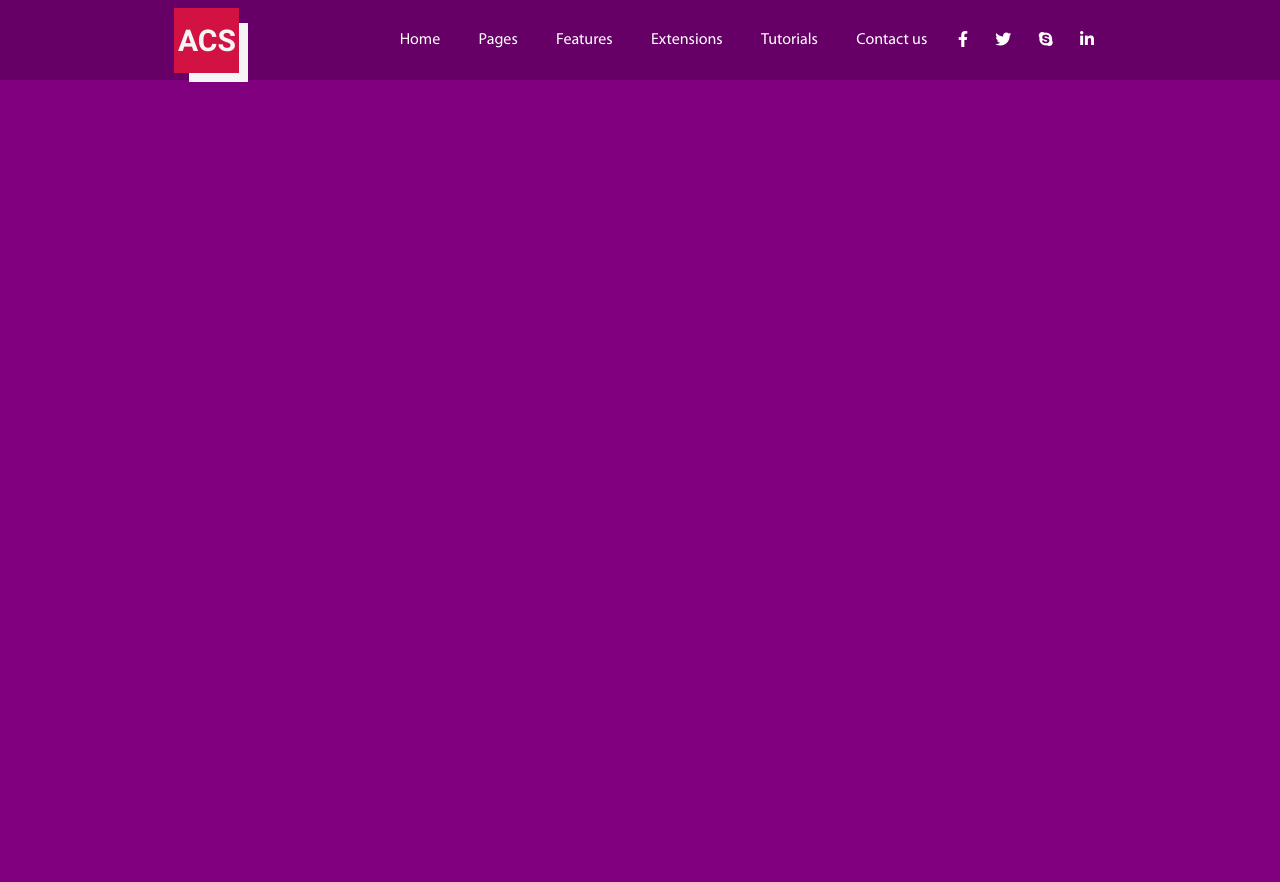
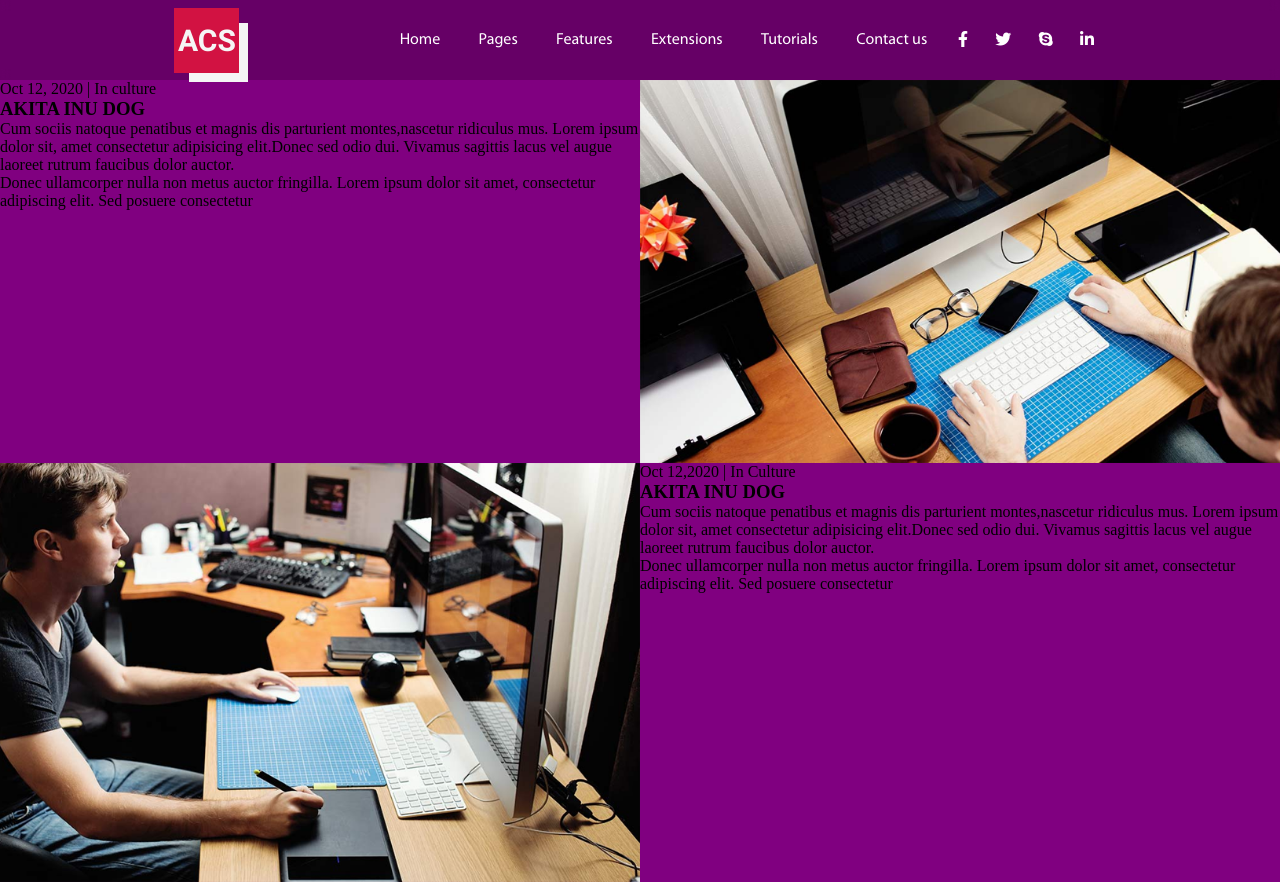
Before and after one commit to Whitenor/ProjectOneInteNoBootstrap, a plain HTML site: page index.html in a window 1280 px wide. Before the commit the page ends 800 px from the top, so only its background shows below. Drawn offline with Linux system fonts and the light colour scheme.

Commit message:
new area

```diff
--- a/assets/css/style.css
+++ b/assets/css/style.css
@@ -72,3 +72,13 @@ nav{
     height: 65px;
     box-shadow: 12px 12px 0px -3px #F5F5F5
 }
+
+#news > div{
+    display: flex;
+}
+#news > div > *{
+    width: 50%;
+}
+#news > div:nth-child(2){
+    flex-direction: row-reverse;
+}
--- a/index.html
+++ b/index.html
@@ -1,14 +1,18 @@
 <!DOCTYPE html>
-<html lang="en">
+<html lang="fr">
+
 <head>
     <meta charset="UTF-8">
     <meta http-equiv="X-UA-Compatible" content="IE=edge">
     <meta name="viewport" content="width=device-width, initial-scale=1.0">
 
-    <link rel="stylesheet" href="https://cdnjs.cloudflare.com/ajax/libs/font-awesome/6.1.1/css/all.min.css" integrity="sha512-KfkfwYDsLkIlwQp6LFnl8zNdLGxu9YAA1QvwINks4PhcElQSvqcyVLLD9aMhXd13uQjoXtEKNosOWaZqXgel0g==" crossorigin="anonymous" referrerpolicy="no-referrer" />
+    <link rel="stylesheet" href="https://cdnjs.cloudflare.com/ajax/libs/font-awesome/6.1.1/css/all.min.css"
+        integrity="sha512-KfkfwYDsLkIlwQp6LFnl8zNdLGxu9YAA1QvwINks4PhcElQSvqcyVLLD9aMhXd13uQjoXtEKNosOWaZqXgel0g=="
+        crossorigin="anonymous" referrerpolicy="no-referrer" />
     <link rel="stylesheet" href="assets/css/style.css">
     <title>ACS Creatives</title>
 </head>
+
 <body>
     <nav>
         <div id="logo">ACS</div>
@@ -28,9 +32,28 @@
                 <i class="fa-brands fa-linkedin-in"></i>
             </div>
         </div>
-
-
     </nav>
+    <section id="news">
+        <div>
+            <div>
+                <p>Oct 12, 2020 | In culture</p>
+                <h3>AKITA INU DOG</h3>
+                <p>Cum sociis natoque penatibus et magnis dis parturient montes,nascetur ridiculus mus. Lorem ipsum dolor sit, amet consectetur adipisicing elit.Donec sed odio dui. Vivamus sagittis lacus vel augue laoreet rutrum faucibus dolor auctor.</p>
+                <p>Donec ullamcorper nulla non metus auctor fringilla. Lorem ipsum dolor sit amet, consectetur adipiscing elit. Sed posuere consectetur</p>
+            </div>
+            <img src="assets/img/Layer 88.png" alt="Bureau de haut">
+        </div>
+        <div>
+            <div>
+                <p>Oct 12,2020 | In Culture</p>
+                <h3>AKITA INU DOG</h3>
+                <P>Cum sociis natoque penatibus et magnis dis parturient montes,nascetur ridiculus mus. Lorem ipsum dolor sit, amet consectetur adipisicing elit.Donec sed odio dui. Vivamus sagittis lacus vel augue laoreet rutrum faucibus dolor auctor.</P>
+                <p>Donec ullamcorper nulla non metus auctor fringilla. Lorem ipsum dolor sit amet, consectetur adipiscing elit. Sed posuere consectetur</p>
+            </div>
+            <img src="assets/img/Layer 90.png" alt="Bureau de coté">
+        </div>
+    </section>
     <script src="assets/js/app.js"></script>
 </body>
+
 </html>
```
Also changed, not shown: assets/img/Layer 88.png (added), assets/img/Layer 90.png (added).
